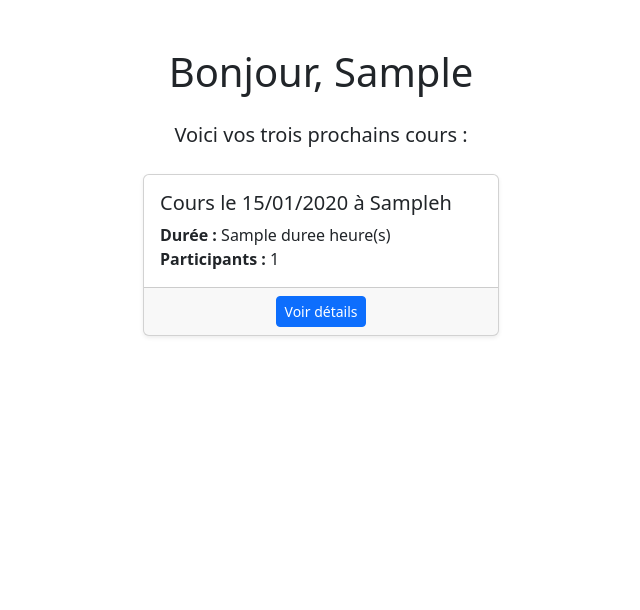
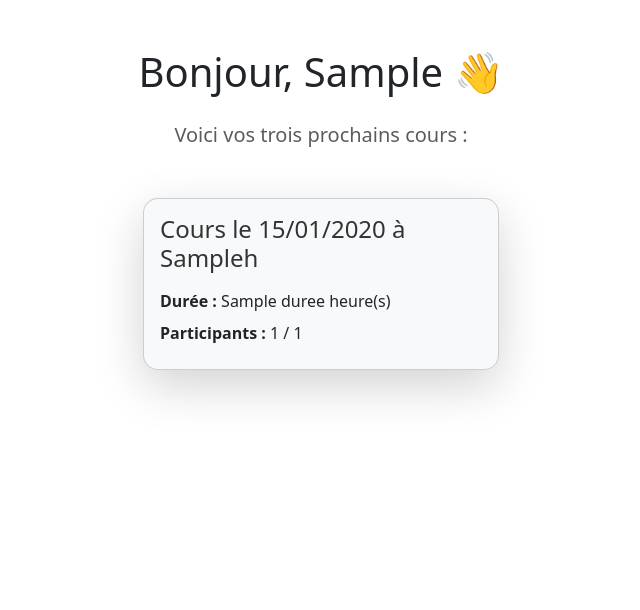
Before and after one commit to elyandreb/SAE-WEB-BD, a Flask app: template project/templates/moniteur_home.html in a window 1280 px wide. Shown: the part 82-692 px from the top of the page, without its empty margins (319-959 px from the left). Run offline with Flask 3, Linux system fonts and the light colour scheme; tables that the repository leaves empty hold one stand-in row (values such as "Sample post"); the template is opened without the code that fills it: values that come from a table or form of the project are taken from there, most other values are stand-ins (such as "Sample title", 1, 10 or a date in 2020); parts of the project's set-up code (start-up, migrations or seed data) failed here and were passed over; some libraries are stand-ins or nearby versions.

Commit message:
maj affichage home moniteur

```diff
--- a/project/templates/moniteur_home.html
+++ b/project/templates/moniteur_home.html
@@ -5,24 +5,23 @@
 {% block content %}
 <div class="container mt-5">
     <!-- Message de bienvenue -->
-    <h1 class="mb-4 text-center">Bonjour, {{ utilisateur.prenom_u }}</h1>
-    <p class="text-center fs-5">Voici vos trois prochains cours :</p>
+    <div class="text-center">
+        <h1 class="mb-4">Bonjour, {{ utilisateur.prenom_u }} 👋</h1>
+        <p class="fs-5 text-muted">Voici vos trois prochains cours :</p>
+    </div>
 
     <!-- Section des cours -->
     {% if prochains_cours %}
-    <div class="row justify-content-center mt-4">
+    <div class="row justify-content-center mt-4 g-4">
         {% for cours in prochains_cours %}
-        <div class="col-md-4 mb-4">
-            <div class="card shadow-sm">
+        <div class="col-lg-4 col-md-6">
+            <div class="card shadow-lg" style="border-radius: 15px; background-color: #f8f9fa;">
                 <div class="card-body">
-                    <h5 class="card-title">Cours le {{ cours.date_c.strftime('%d/%m/%Y') }} à {{ cours.h_de_debut }}h</h5>
-                    <p class="card-text">
-                        <strong>Durée :</strong> {{ cours.duree }} heure(s)<br>
-                        <strong>Participants :</strong> {{ cours.nb_pe }}<br>
-                    </p>
-                </div>
-                <div class="card-footer text-center">
-                    <a href="/cours/{{ cours.id_c }}" class="btn btn-primary btn-sm">Voir détails</a>
+                    <h5 class="card-title fs-4" style="color: #333;">Cours le {{ cours.date_c.strftime('%d/%m/%Y') }} à {{ cours.h_de_debut }}h</h5>
+                    <div class="mt-3">
+                        <p class="mb-2"><strong>Durée :</strong> {{ cours.duree }} heure(s)</p>
+                        <p class="mb-2"><strong>Participants :</strong> {{ cours.nb_inscriptions }} / {{ cours.nb_pe }}</p>
+                    </div>
                 </div>
             </div>
         </div>
```
